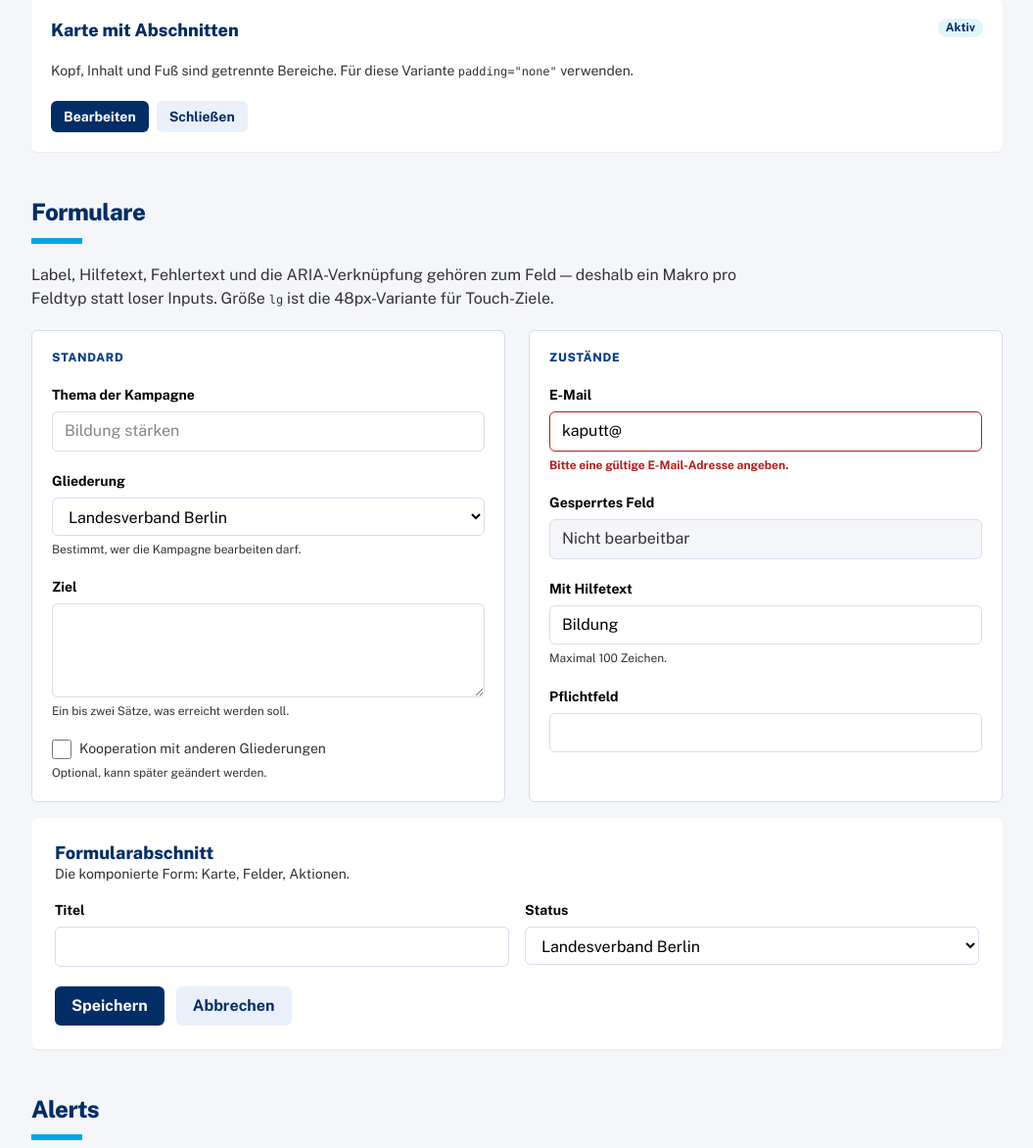
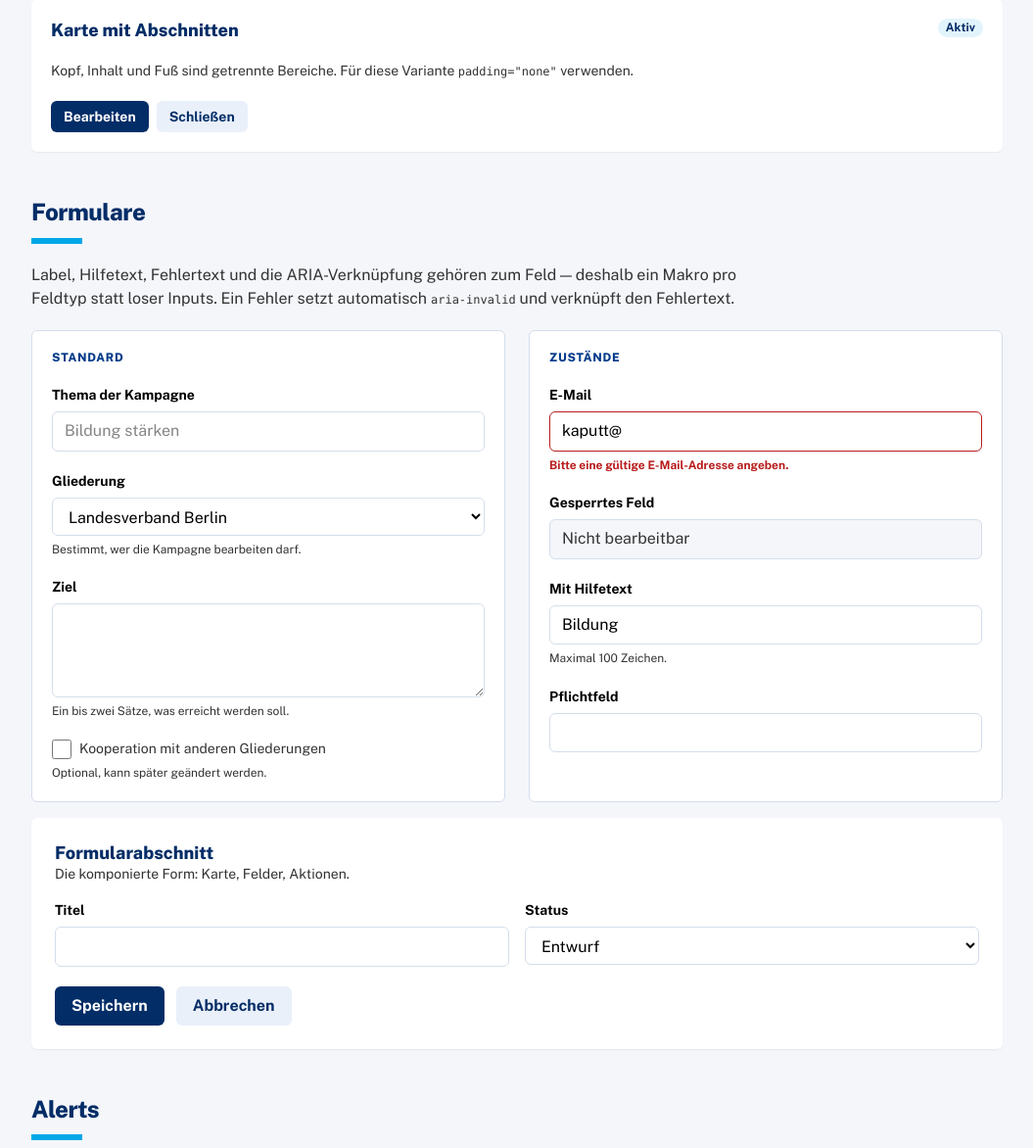
Before and after one commit to m-gora/digitalpolitics, a FastAPI app: page /_design in a window 1280 px wide. Shown: the part 4077-5249 px from the top of the page at 98% size, without its empty margins (112-1167 px from the left). Run offline with FastAPI, Linux system fonts and the light colour scheme; style sheets or scripts are compiled from the project's sources.

Commit message:
feat(design): add UI primitives and component macros
Button, icon button, badge, card, alert, dialog, field/input/textarea/select/
checkbox, back link, empty state and stat: CSS in the component layer plus thin
Jinja macros that keep label, help text, error text and ARIA wiring together.
Every variant renders on /_design.

Also moves the data-open-dialog handler out of the identity guard so the
dialog works before a dev persona is chosen.

```diff
--- a/app/src/dpp/templates/design/index.html
+++ b/app/src/dpp/templates/design/index.html
@@ -331,8 +331,8 @@
   <div class="rule mt-3 mb-5"></div>
   <p class="type-body mb-5 max-w-form text-ink-soft">
     Label, Hilfetext, Fehlertext und die ARIA-Verknüpfung gehören zum Feld — deshalb
-    ein Makro pro Feldtyp statt loser Inputs. Größe <code class="font-mono text-xs">lg</code>
-    ist die 48px-Variante für Touch-Ziele.
+    ein Makro pro Feldtyp statt loser Inputs. Ein Fehler setzt automatisch
+    <code class="font-mono text-xs">aria-invalid</code> und verknüpft den Fehlertext.
   </p>
 
   {% set district_options = [
@@ -340,6 +340,11 @@
     {"value": "bv-mitte", "label": "Bezirksverband Mitte"},
     {"value": "ov-kreuzberg", "label": "Ortsverband Kreuzberg"},
     {"value": "lv-hamburg", "label": "Landesverband Hamburg", "disabled": true},
+  ] %}
+  {% set status_options = [
+    {"value": "draft", "label": "Entwurf", "selected": true},
+    {"value": "active", "label": "Aktiv"},
+    {"value": "closed", "label": "Geschlossen"},
   ] %}
 
   <div class="grid gap-6 md:grid-cols-2">
@@ -365,7 +370,7 @@
       <p class="type-body-sm mb-4 text-ink-soft">Die komponierte Form: Karte, Felder, Aktionen.</p>
       <div class="grid gap-4 md:grid-cols-2">
         {{ text_input("titel", "Titel", required=True) }}
-        {{ select("status", "Status", district_options) }}
+        {{ select("status", "Status", status_options) }}
       </div>
       <div class="mt-5 flex flex-wrap gap-3">
         {{ button("Speichern") }}
```
